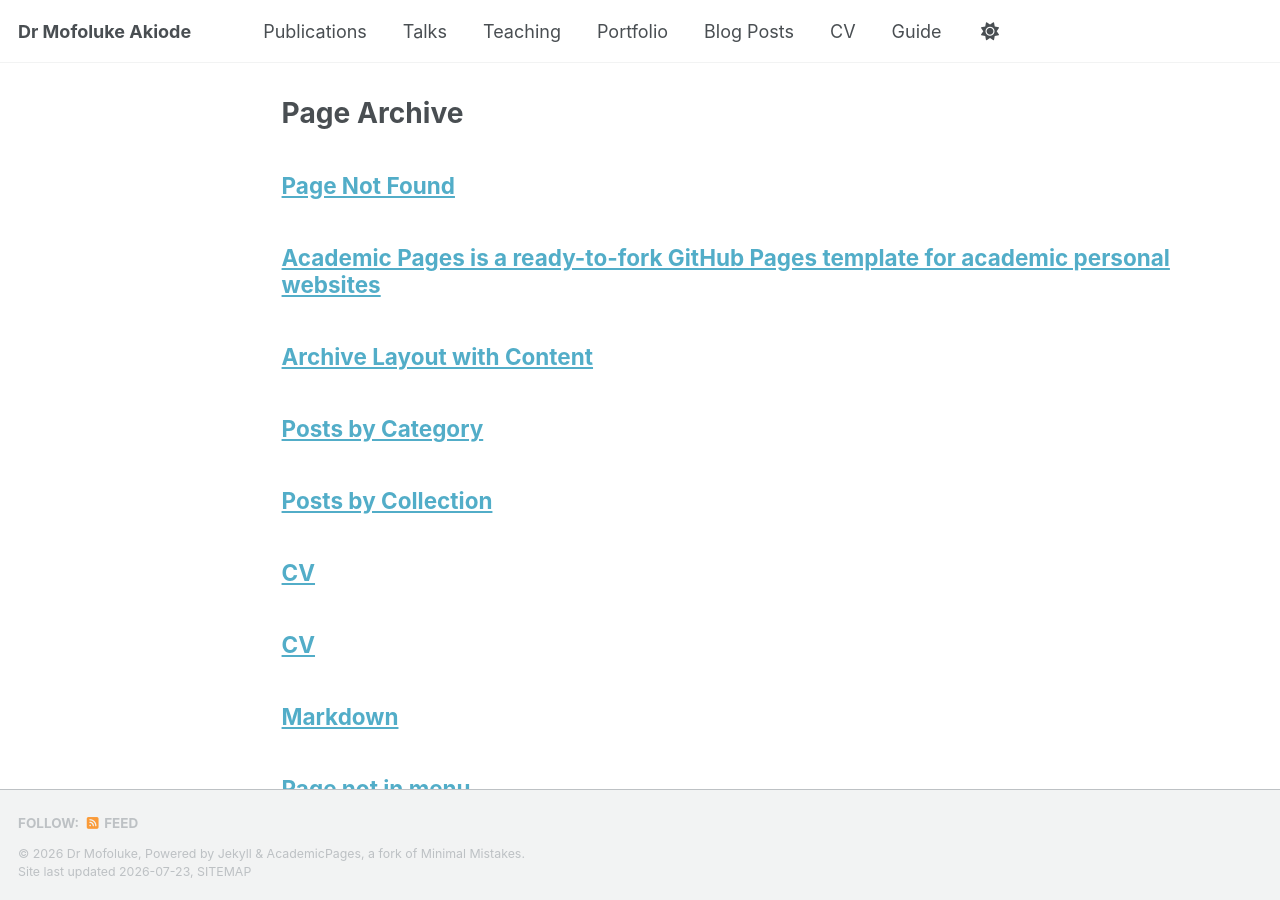
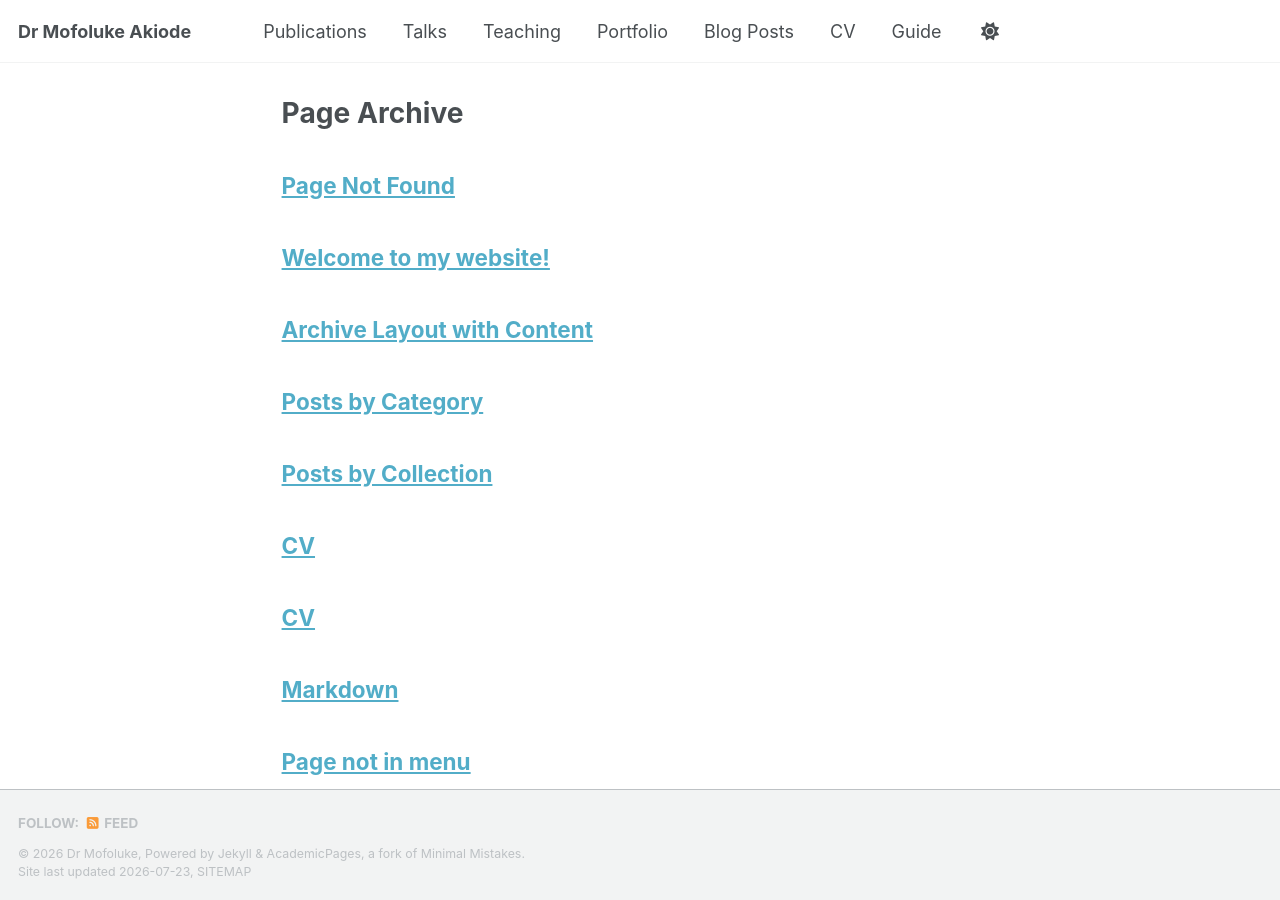
Before and after one commit to drmofoluke/drmofoluke, a Jekyll site: the page built from _pages/page-archive.html, in a window 1280 px wide and 900 px high. Built offline with Jekyll 4.4.1, drawn with Linux system fonts in a browser that asks for light colours; a style sheet for code colours, icons or effects is not loaded; part of the change alters nothing that is shown.

Commit message:
Update about.md

```diff
--- a/_pages/about.md
+++ b/_pages/about.md
@@ -1,26 +1,27 @@
 ---
-permalink: /
-title: "Academic Pages is a ready-to-fork GitHub Pages template for academic personal websites"
+permalink: /drmofoluke
+title: "Welcome to my website!"
 author_profile: true
 redirect_from:
   - /about/
   - /about.html
 ---
 
-This is the front page of a website that is powered by the [Academic Pages template](https://github.com/academicpages/academicpages.github.io) and hosted on GitHub pages. [GitHub pages](https://pages.github.com) is a free service in which websites are built and hosted from code and data stored in a GitHub repository, automatically updating when a new commit is made to the repository. This template was forked from the [Minimal Mistakes Jekyll Theme](https://mmistakes.github.io/minimal-mistakes/) created by Michael Rose, and then extended to support the kinds of content that academics have: publications, talks, teaching, a portfolio, blog posts, and a dynamically-generated CV. Incidentally, these same features make it a great template for anyone that needs to show off a professional template!
+I am a lecturer at University of Ilorin, and a researcher committed to advancing scholarly knowledge in the areas of Entrepreneurial Ecosystems, Transnational (diaspora) Entrepreneurship, and Inclusive Business.
 
- You can fork [this template](https://github.com/academicpages/academicpages.github.io) right now, modify the configuration and Markdown files, add your own PDFs and other content, and have your own site for free, with no ads!
+My journey in research has been driven by a relentless commitment to exploring these research areas and contributing valuable insights to them. I firmly believe that research is a powerful catalyst for positive change, and my work is driven by the aim to foster growth, innovation, and transformation.
 
-A data-driven personal website
+Thank you for visiting, and I look forward to connecting with you.
+
+
+Mofoluke (4Is)
 ======
-Like many other Jekyll-based GitHub Pages templates, Academic Pages makes you separate the website's content from its form. The content & metadata of your website are in structured Markdown files, while various other files constitute the theme, specifying how to transform that content & metadata into HTML pages. You keep these various Markdown (.md), YAML (.yml), HTML, and CSS files in a public GitHub repository. Each time you commit and push an update to the repository, the [GitHub pages](https://pages.github.com/) service creates static HTML pages based on these files, which are hosted on GitHub's servers free of charge.
+rior to my academic career pursuits: (1) I gained valuable experience in the banking sector at Zenith Bank Plc, Nigeria.
+(2) I have held teaching and tutoring roles at Bells University Ota and Aberystwyth University UK.
 
-Many of the features of dynamic content management systems (like Wordpress) can be achieved in this fashion, using a fraction of the computational resources and with far less vulnerability to hacking and DDoSing. You can also modify the theme to your heart's content without touching the content of your site. If you get to a point where you've broken something in Jekyll/HTML/CSS beyond repair, your Markdown files describing your talks, publications, etc. are safe. You can rollback the changes or even delete the repository and start over - just be sure to save the Markdown files! You can also write scripts that process the structured data on the site, such as [this one](https://github.com/academicpages/academicpages.github.io/blob/master/talkmap.ipynb) that analyzes metadata in pages about talks to display [a map of every location you've given a talk](https://academicpages.github.io/talkmap.html).
+(3) I completed my PhD in Aberystwyth Business School.
 
-For those users that need more advanced functionality, the template also supports the following popular tools:
-- [MathJax](https://www.mathjax.org/) for mathematical equations
-- [Mermaid](https://mermaid.js.org/) for diagraming
-- [Plotly](https://plotly.com/javascript/) for plotting
+(4) I have a Bachelor’s degree in Accounting (2nd Class Upper) from University of Ilorin, Nigeria and a Master’s in Management and International Business (Distinction) from Birmingham City University, UK.
 
 Getting started
 ======
```
